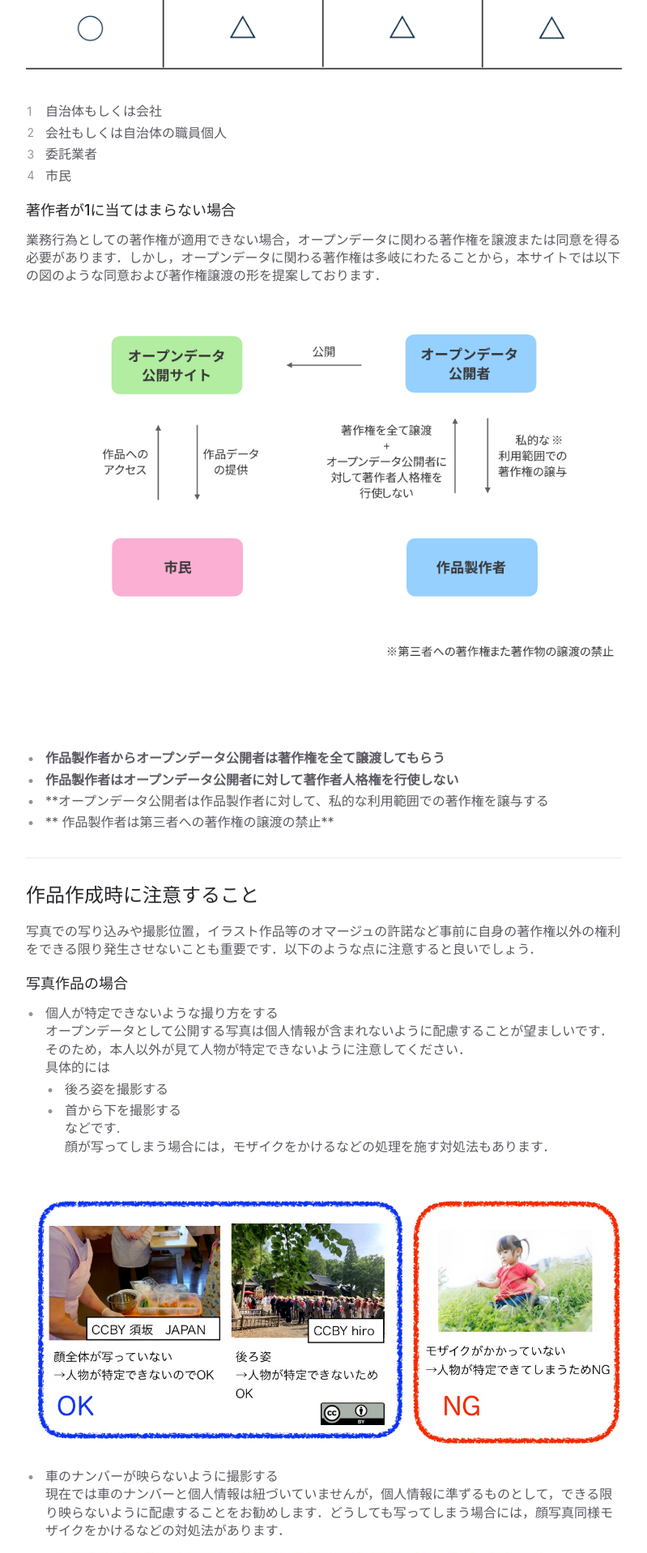
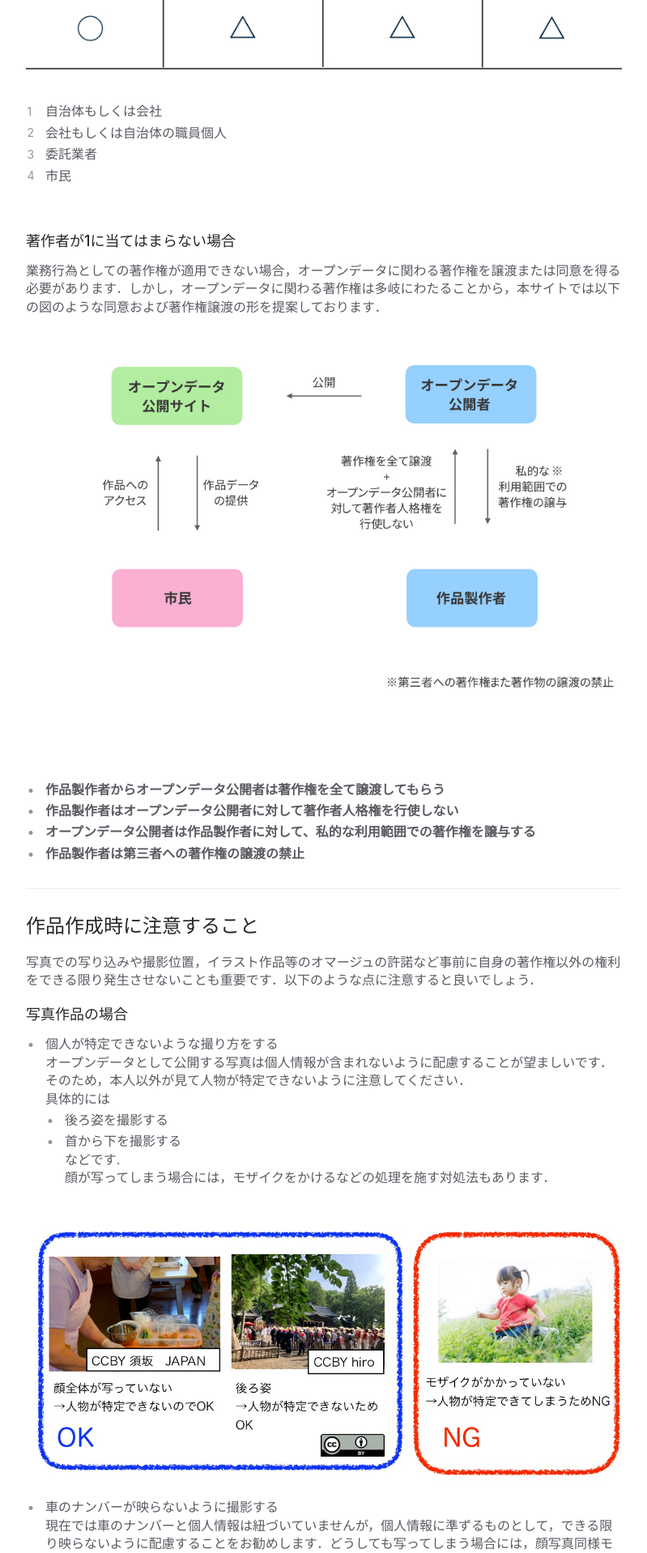
Before and after one commit to ayane0321/image-opendata-guide, a Jekyll site: the page built from docs/quick/new.md, in a window 1280 px wide. Shown: the part 1155-3073 px from the top of the page at 81% size, without its empty margins (356-1155 px from the left). Built offline with Jekyll 4.4.1, drawn with Linux system fonts in a browser that asks for light colours.

Commit message:
change new.md

```diff
--- a/docs/quick/new.md
+++ b/docs/quick/new.md
@@ -31,14 +31,15 @@ nav_order: 3
  3. 委託業者
  4. 市民
 
+<br>
 ### 著作者が1に当てはまらない場合
 業務行為としての著作権が適用できない場合，オープンデータに関わる著作権を譲渡または同意を得る必要があります．しかし，オープンデータに関わる著作権は多岐にわたることから，本サイトでは以下の図のような同意および著作権譲渡の形を提案しております．
 ![著作権の譲渡]({{site.baseurl}}/picture/new.jpeg)
 
 - **作品製作者からオープンデータ公開者は著作権を全て譲渡してもらう**
 - **作品製作者はオープンデータ公開者に対して著作者人格権を行使しない**
-- **オープンデータ公開者は作品製作者に対して、私的な利用範囲での著作権を譲与する
-- ** 作品製作者は第三者への著作権の譲渡の禁止**
+- **オープンデータ公開者は作品製作者に対して、私的な利用範囲での著作権を譲与する**
+- **作品製作者は第三者への著作権の譲渡の禁止**
 
 ---
 
```
